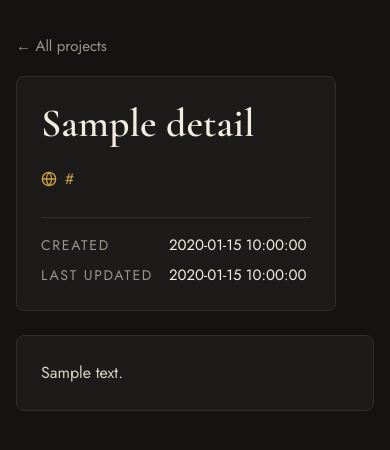
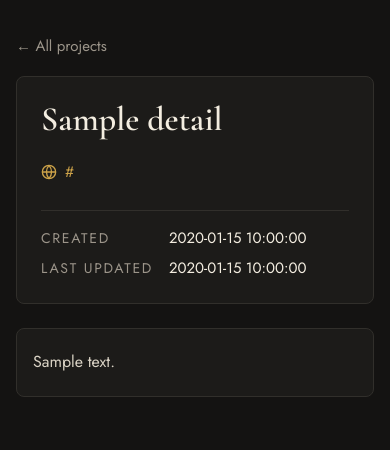
Before and after one commit to GeorgeCooke8809/project-dashboard, a Flask app: template frontend/templates/details.html in a window 390 px wide. Shown: the part 71-521 px from the top of the page. Run offline with Flask 3, Linux system fonts and the light colour scheme; the template is opened without the code that fills it: most values are stand-ins (such as "Sample title", 1, 10 or a date in 2020); parts of the project's set-up code (start-up, migrations or seed data) failed here and were passed over.

Commit message:
Made details page fit on phones

```diff
--- a/frontend/static/css/style.css
+++ b/frontend/static/css/style.css
@@ -872,6 +872,29 @@ input[type="date"]::-webkit-calendar-picker-indicator {
     #projects-group {
         grid-template-columns: 1fr;
     }
+
+    /* Details page */
+
+    #details-info-panel {
+        max-width: none;
+    }
+
+    #details-info-panel.sticky-panel {
+        position: static;
+    }
+
+    #details-name {
+        font-size: 34px;
+    }
+
+    #details-description {
+        padding: 20px 16px;
+    }
+
+    .markdown table {
+        display: block;
+        overflow-x: auto;
+    }
 }
 
 /* * Classical touches - remove class="classical" from <body> in base.html to turn these off */
```
